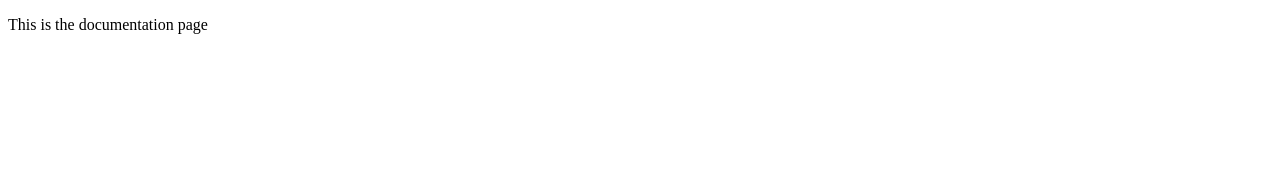
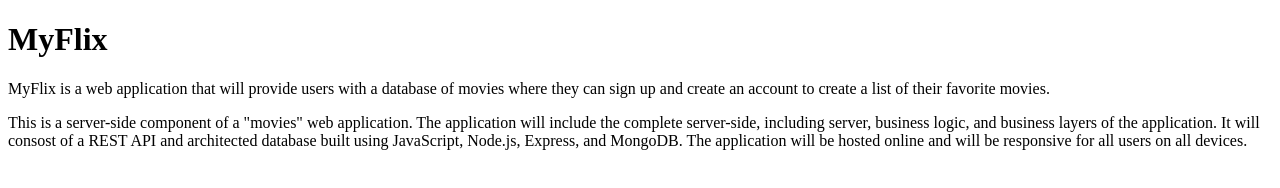
Before and after one commit to Christin-paige/movie_api, a plain HTML site: page documentation.html in a window 1280 px wide. Drawn offline with Linux system fonts and the light colour scheme.

Commit message:
Update documentation.html

```diff
--- a/documentation.html
+++ b/documentation.html
@@ -6,6 +6,18 @@
     <title>Documentation</title>
 </head>
 <body>
-    <p>This is the documentation page</p>
+    <h1>MyFlix</h1>
+    <p>MyFlix is a web application that will provide users with a database of
+        movies where they can sign up and create an account to create a list
+        of their favorite movies.
+    </p>
+    <p>
+        This is a server-side component of a "movies" web application. The
+        application will include the complete server-side, including server,
+        business logic, and business layers of the application.  It will
+        consost of a REST API and architected database built using JavaScript,
+        Node.js, Express, and MongoDB.  The application will be hosted online and will
+        be responsive for all users on all devices.
+    </p>
 </body>
 </html>
```
